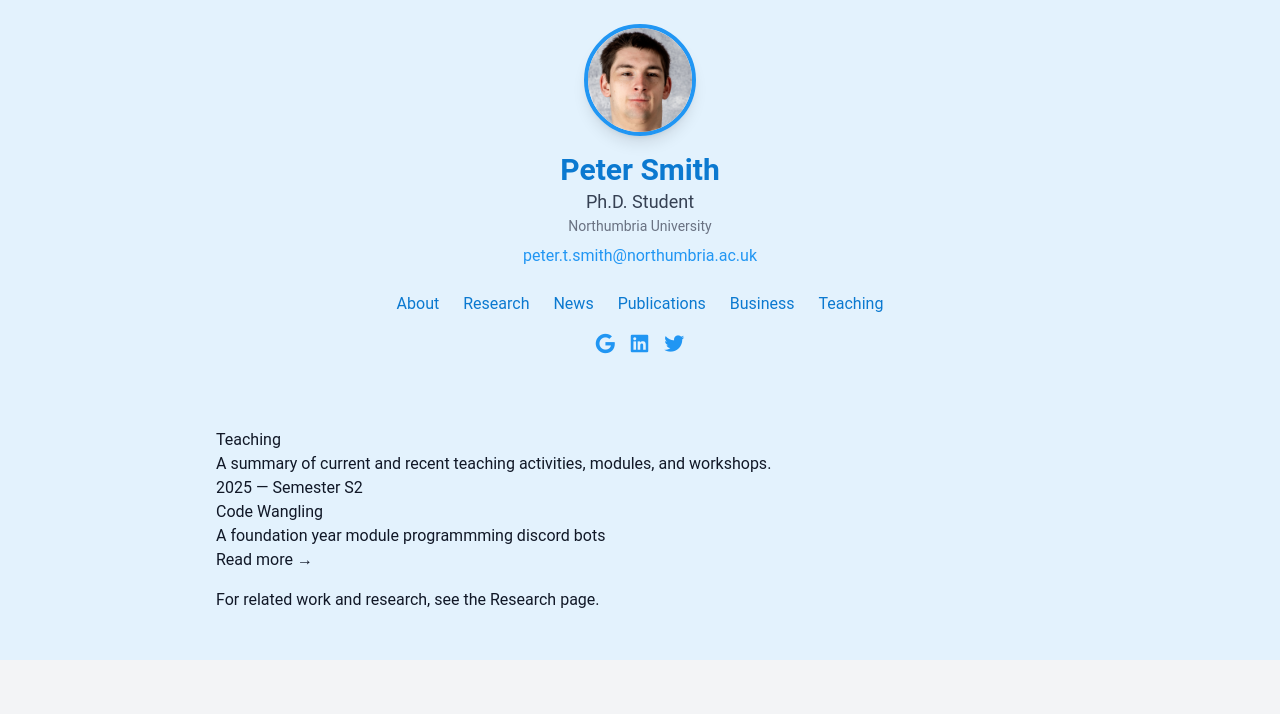
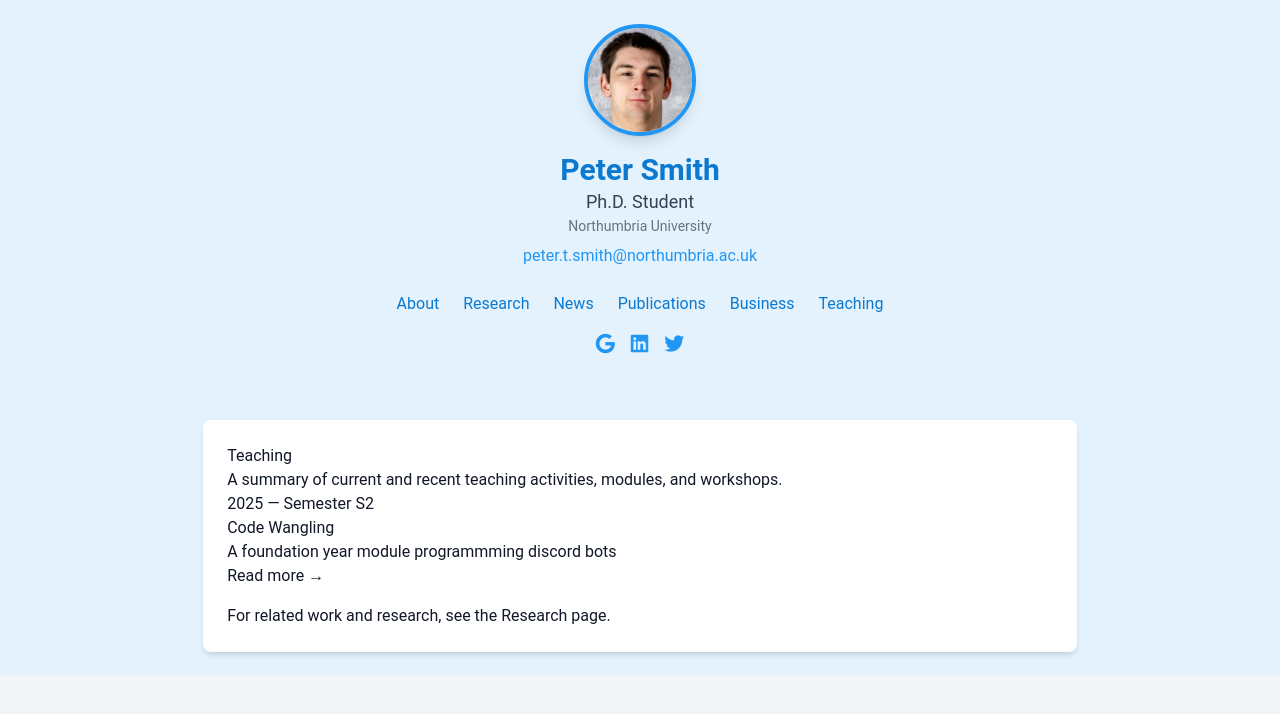
Before and after one commit to PeterTSmith1997/About-peter, a React (Vite) app: page /teaching in a window 1280 px wide. Shown: the top 714 px of the page. Built offline with nearby package versions, Linux system fonts and the light colour scheme.

Commit message:
Update Teaching.jsx

```diff
--- a/src/pages/Teaching.jsx
+++ b/src/pages/Teaching.jsx
@@ -3,7 +3,7 @@ import TeachingList from "../components/TeachingList";
 
 export default function TeachingPage() {
   return (
-    <main className="max-w-4xl mx-auto p-6 prose lg:prose-xl">
+    <section className="w-full sm:w-[70%] mx-auto p-6 bg-white shadow-md rounded-lg mt-4">
       <header>
         <h1>Teaching</h1>
         <p className="lead">
@@ -20,6 +20,6 @@ export default function TeachingPage() {
           <a href="/research">Research</a> page.
         </p>
       </footer>
-    </main>
+    </section>
   );
 }
```
